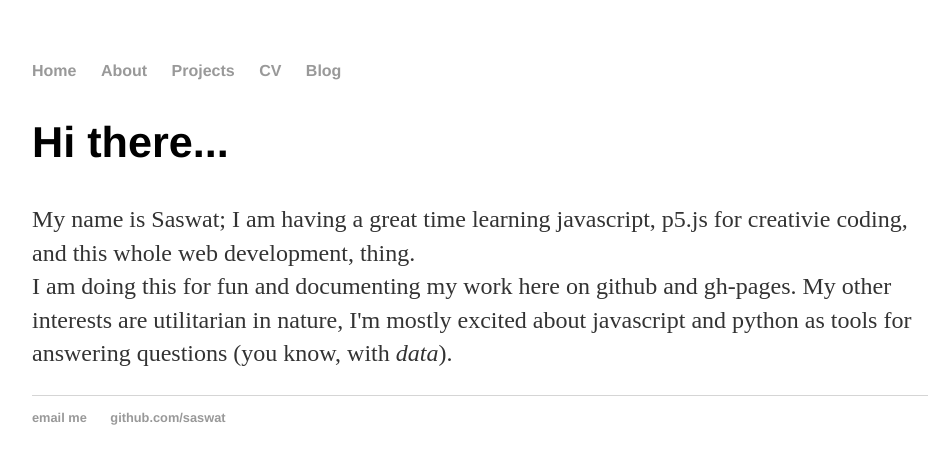
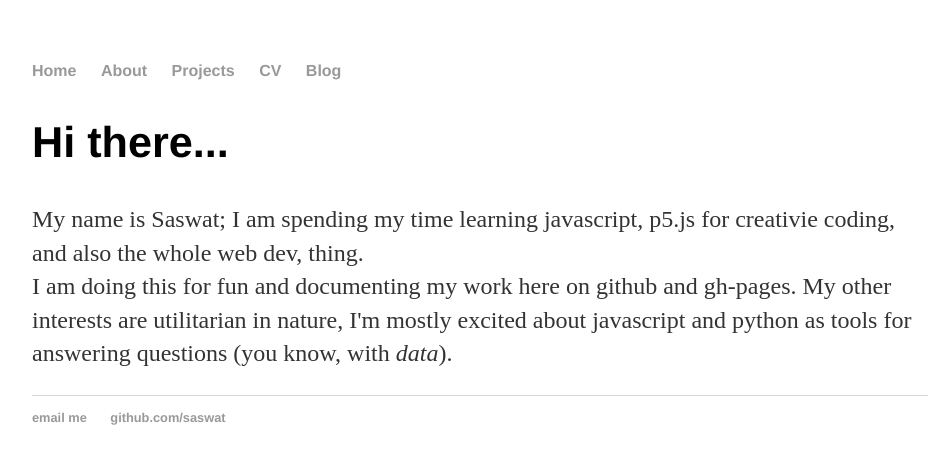
Before and after one commit to saswat/saswat.github.io, a Jekyll site: the page built from index.html, in a window 1280 px wide. Shown: the top 464 px of the page, without its empty margins (160-1103 px from the left). Built offline with Jekyll 4.4.1, drawn with Linux system fonts in a browser that asks for light colours.

Commit message:
Update index.html

```diff
--- a/index.html
+++ b/index.html
@@ -5,6 +5,6 @@ title: Home
 
 		<div class="blurb">
 			<h2>Hi there...</h2>
-			<p>My name is Saswat; I am having a great time learning javascript, p5.js for creativie coding, and this whole web development, thing. <br>
+			<p>My name is Saswat; I am spending my time learning javascript, p5.js for creativie coding, and also the whole web dev, thing. <br>
 				I am doing this for fun and documenting my work here on github and gh-pages. My other interests are utilitarian in nature, I'm mostly excited about javascript and python as tools for answering questions (you know, with <i>data</i>).</p>
 		</div>
```
